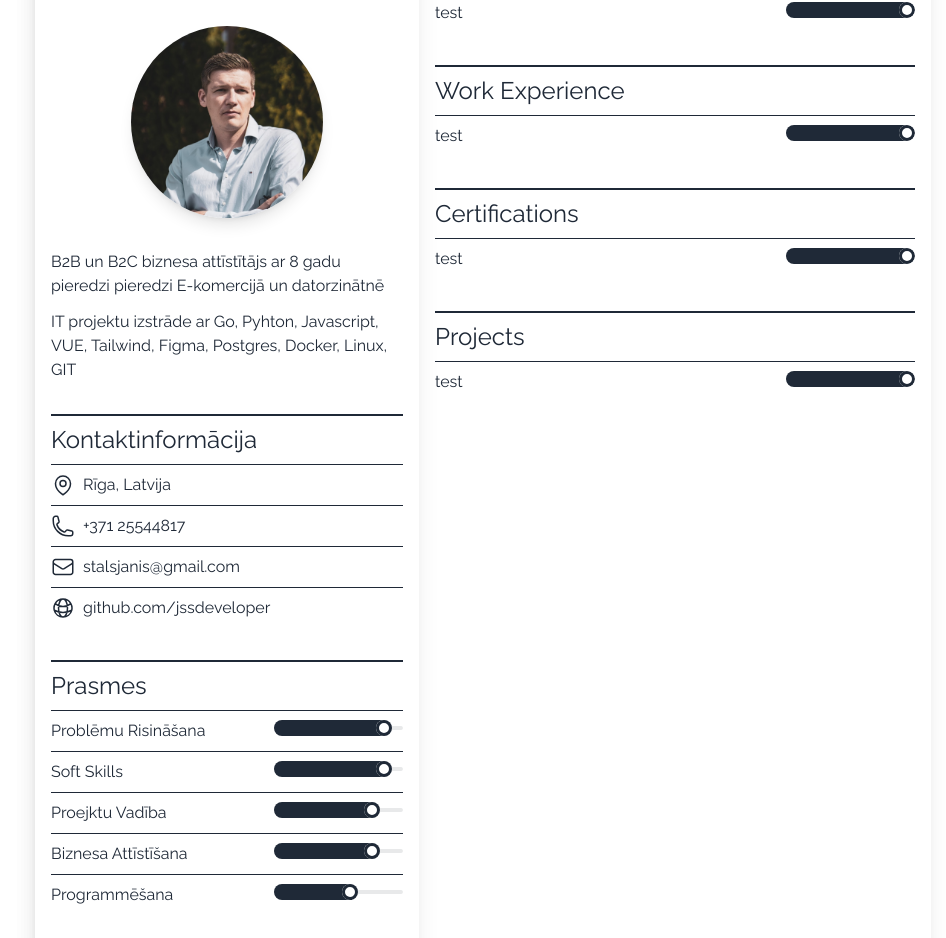
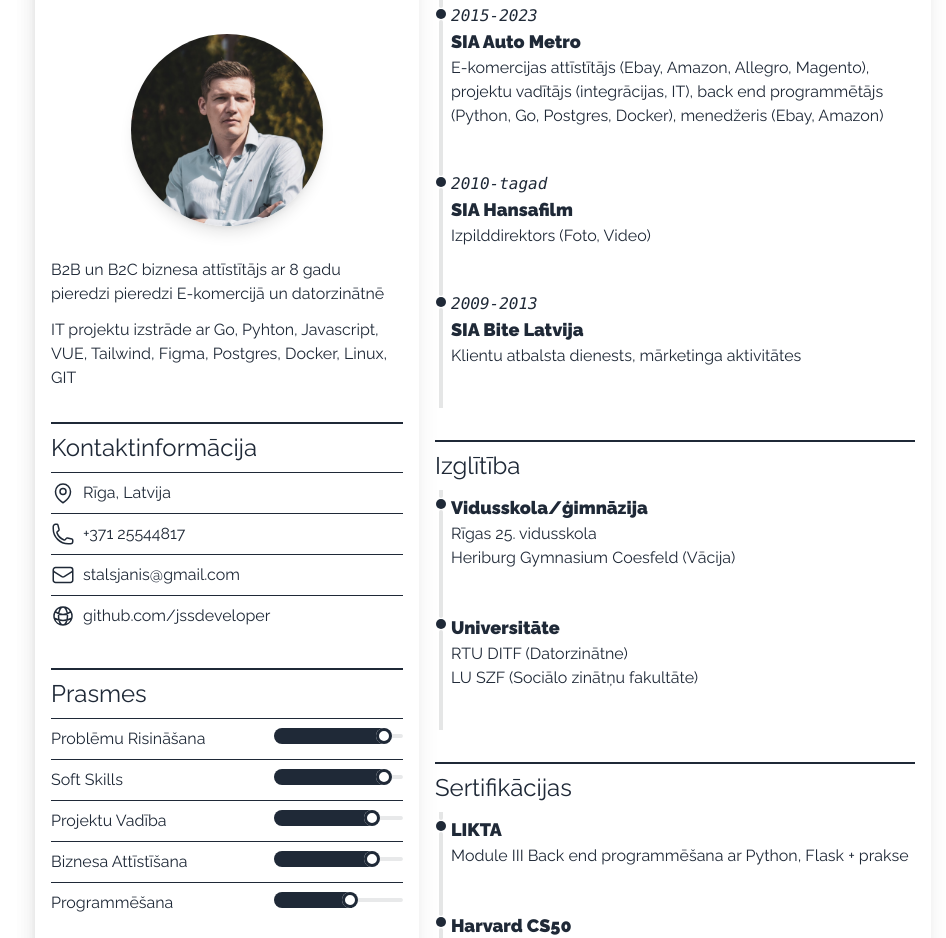
Before and after one commit to jssdeveloper/cv_vue, a Vue app: page / in a window 1280 px wide. Shown: the part 174-1112 px from the top of the page, without its empty margins (157-1103 px from the left). Built offline with nearby package versions, Linux system fonts and the light colour scheme; a web font is replaced by a local one.

Commit message:
Right side added

```diff
--- a/src/components/MetricsRight.vue
+++ b/src/components/MetricsRight.vue
@@ -1,61 +1,180 @@
 <template>
     <div>
+
+        <!-- Work experience -->
         <div class="my-8">
             <div class="grid grid-cols-5 border-t-2 border-base-content py-2">
                 <div class=" flex col-span-4 text-2xl items-center gap-2">
-                    <div> Education</div>
-                </div>
-            </div>
-            <div class="flex justify-between border-t border-base-content py-2">
-                <div> test</div>
-                <div><input type="range" disabled="true" min="0" max="100" value="100" class="range range-xs" step="10" />
-                </div>
+                    <div>{{ metrics.metricsRight.workExperience[translations.language] }}</div>
                 </div>
             </div>
 
+            <ul class="timeline timeline-snap-icon timeline-compact timeline-vertical">
+                <li>
+                    <hr />
+                    <div class="timeline-middle">
+                        <svg clip-rule="evenodd" fill-rule="evenodd" stroke-linejoin="round" stroke-miterlimit="2"
+                            viewBox="0 0 24 24" class="w-3 h-3 fill-current" xmlns="http://www.w3.org/2000/svg">
+                            <circle cx="11.998" cy="11.998" fill-rule="nonzero" r="9.998" />
+                        </svg>
+                    </div>
+                    <div class="timeline-end mb-10">
+                        <time class="font-mono italic">2015-2023</time>
+                        <div class="text-lg font-black">SIA Auto Metro</div>
+                        {{ metrics.metricsRight.autoMetro[translations.language] }}
+                    </div>
+                    <hr />
+                </li>
 
+                <li>
+                    <hr />
+                    <div class="timeline-middle">
+                        <svg clip-rule="evenodd" fill-rule="evenodd" stroke-linejoin="round" stroke-miterlimit="2"
+                            viewBox="0 0 24 24" class="w-3 h-3 fill-current" xmlns="http://www.w3.org/2000/svg">
+                            <circle cx="11.998" cy="11.998" fill-rule="nonzero" r="9.998" />
+                        </svg>
+                    </div>
+                    <div class="timeline-end mb-10">
+                        <time class="font-mono italic">2010-{{ metrics.metricsRight.now[translations.language] }}</time>
+                        <div class="text-lg font-black">SIA Hansafilm</div>
+                        {{ metrics.metricsRight.hansafilm[translations.language] }}
+                    </div>
+                    <hr />
+                </li>
+
+                <li>
+                    <hr />
+                    <div class="timeline-middle">
+                        <svg clip-rule="evenodd" fill-rule="evenodd" stroke-linejoin="round" stroke-miterlimit="2"
+                            viewBox="0 0 24 24" class="w-3 h-3 fill-current" xmlns="http://www.w3.org/2000/svg">
+                            <circle cx="11.998" cy="11.998" fill-rule="nonzero" r="9.998" />
+                        </svg>
+                    </div>
+                    <div class="timeline-end mb-10">
+                        <time class="font-mono italic">2009-2013</time>
+                        <div class="text-lg font-black">SIA Bite Latvija</div>
+                        {{ metrics.metricsRight.bite[translations.language] }}
+                    </div>
+                    <hr />
+                </li>
+            </ul>
+        </div>
+        <!-- End of Work experience -->
+
+
+        <!--  Education -->
         <div class="my-8">
             <div class="grid grid-cols-5 border-t-2 border-base-content py-2">
                 <div class=" flex col-span-4 text-2xl items-center gap-2">
-                    <div> Work Experience</div>
-                </div>
-            </div>
-            <div class="flex justify-between border-t border-base-content py-2">
-                <div> test</div>
-                <div><input type="range" disabled="true" min="0" max="100" value="100" class="range range-xs" step="10" />
-                </div>
+                    <div>{{ metrics.metricsRight.education[translations.language] }}</div>
                 </div>
             </div>
 
+            <ul class="timeline timeline-snap-icon timeline-compact timeline-vertical">
+                <li>
+                    <hr />
+                    <div class="timeline-middle">
+                        <svg clip-rule="evenodd" fill-rule="evenodd" stroke-linejoin="round" stroke-miterlimit="2"
+                            viewBox="0 0 24 24" class="w-3 h-3 fill-current" xmlns="http://www.w3.org/2000/svg">
+                            <circle cx="11.998" cy="11.998" fill-rule="nonzero" r="9.998" />
+                        </svg>
+                    </div>
+                    <div class="timeline-end mb-10">
+                        <div class="text-lg font-black">{{ metrics.metricsRight.secondarySchool[translations.language] }}
+                        </div>
+                        <ul>
+                            <li>{{ metrics.metricsRight.school1[translations.language] }}</li>
+                            <li>{{ metrics.metricsRight.school2[translations.language] }}</li>
+                        </ul>
+                    </div>
+                    <hr />
+                </li>
+                <li>
+                    <hr />
+                    <div class="timeline-middle">
+                        <svg clip-rule="evenodd" fill-rule="evenodd" stroke-linejoin="round" stroke-miterlimit="2"
+                            viewBox="0 0 24 24" class="w-3 h-3 fill-current" xmlns="http://www.w3.org/2000/svg">
+                            <circle cx="11.998" cy="11.998" fill-rule="nonzero" r="9.998" />
+                        </svg>
+                    </div>
+                    <div class="timeline-end mb-10">
+                        <div class="text-lg font-black">{{ metrics.metricsRight.university[translations.language] }}</div>
+                        <ul>
+                            <li>{{ metrics.metricsRight.university1[translations.language] }}</li>
+                            <li>{{ metrics.metricsRight.university2[translations.language] }}</li>
+                        </ul>
+                    </div>
+                    <hr />
+                </li>
+            </ul>
+        </div>
+        <!-- End of Education -->
 
+
+        <!--  Certifications -->
         <div class="my-8">
             <div class="grid grid-cols-5 border-t-2 border-base-content py-2">
                 <div class=" flex col-span-4 text-2xl items-center gap-2">
-                    <div> Certifications</div>
-                </div>
-            </div>
-            <div class="flex justify-between border-t border-base-content py-2">
-                <div> test</div>
-                <div><input type="range" disabled="true" min="0" max="100" value="100" class="range range-xs" step="10" />
-                </div>
+                    <div>{{ metrics.metricsRight.certifications[translations.language] }}</div>
                 </div>
             </div>
 
-        <div class="my-8">
-            <div class="grid grid-cols-5 border-t-2 border-base-content py-2">
-                <div class=" flex col-span-4 text-2xl items-center gap-2">
-                    <div>Projects</div>
+            <ul class="timeline timeline-snap-icon timeline-compact timeline-vertical">
+                <li>
+                    <hr />
+                    <div class="timeline-middle">
+                        <svg clip-rule="evenodd" fill-rule="evenodd" stroke-linejoin="round" stroke-miterlimit="2"
+                            viewBox="0 0 24 24" class="w-3 h-3 fill-current" xmlns="http://www.w3.org/2000/svg">
+                            <circle cx="11.998" cy="11.998" fill-rule="nonzero" r="9.998" />
+                        </svg>
                     </div>
+                    <div class="timeline-end mb-10">
+                        <div class="text-lg font-black">LIKTA</div>
+                        {{ metrics.metricsRight.certification1[translations.language] }}
                     </div>
-            <div class="flex justify-between border-t border-base-content py-2">
-                <div> test</div>
-                <div><input type="range" disabled="true" min="0" max="100" value="100" class="range range-xs" step="10" />
+                    <hr />
+                </li>
+                <li>
+                    <hr />
+                    <div class="timeline-middle">
+                        <svg clip-rule="evenodd" fill-rule="evenodd" stroke-linejoin="round" stroke-miterlimit="2"
+                            viewBox="0 0 24 24" class="w-3 h-3 fill-current" xmlns="http://www.w3.org/2000/svg">
+                            <circle cx="11.998" cy="11.998" fill-rule="nonzero" r="9.998" />
+                        </svg>
                     </div>
+                    <div class="timeline-end mb-10">
+                        <div class="text-lg font-black">Harvard CS50</div>
+                        {{ metrics.metricsRight.certification2[translations.language] }}
                     </div>
+                    <hr />
+                </li>
+
+            </ul>
         </div>
+        <!-- End of Certifications -->
+
+
+        <div class="flex flex-wrap gap-2 py-2">
+            <button v-for="t in technologies" :key="t"
+                class="outline rounded px-4 cursor-default odd:bg-neutral-content odd:text-neutral">{{ t
+                }}</button>
+
+
+        </div>
+
+
+
 
 
     </div>
 </template>
 
-<script setup></script>
+<script setup>
+import { ref } from 'vue';
+const technologies = ref(["Python", "Django", "Flask", "Pandas", "Go", "Echo", "Fiber", "Sqlx", "Gorm", "Javascript", "Vue", "Docker", "Docker Compose", "Postgres", "Sqlite", "Linux"])
+import { useMetricsRight } from "@/store/metricsrightstore"
+import { useTranslationStore } from "@/store/translations"
+const metrics = useMetricsRight()
+const translations = useTranslationStore()
+
+</script>
--- a/src/store/metricsleftstore.js
+++ b/src/store/metricsleftstore.js
@@ -7,7 +7,7 @@ export const useMetricsLeftStore = defineStore("useMetricsLeftStore", () => {
     location: { En: "Riga, Latvia", Lv: "Rīga, Latvija" },
     skills: { En: "Skills", Lv: "Prasmes" },
     problemSolving: { En: "Problem Solving", Lv: "Problēmu Risināšana" },
-    projectManagment: { En: "Project Managment", Lv: "Proejktu Vadība" },
+    projectManagment: { En: "Project Managment", Lv: "Projektu Vadība" },
     softSkills: { En: "Soft Skills", Lv: "Soft Skills" },
     businessDevelopment: {
       En: "Business Development",
--- /dev/null
+++ b/src/store/metricsrightstore.js
@@ -0,0 +1,50 @@
+import { ref } from "vue";
+import { defineStore } from "pinia";
+
+export const useMetricsRight = defineStore("useMetricsRightStore", () => {
+  const metricsRight = ref({
+    workExperience: { En: "Work Experience", Lv: "Darba Pieredze" },
+    autoMetro: {
+      En: "E-Commerce developer (Ebay, Amazon, Allegro, Magento), project lead (Integration, IT), back end developer (Python, Go, Postgres, Docker), account manager (Ebay, Amazon)",
+      Lv: "E-komercijas attīstītājs (Ebay, Amazon, Allegro, Magento), projektu vadītājs (integrācijas, IT), back end programmētājs (Python, Go, Postgres, Docker), menedžeris (Ebay, Amazon)",
+    },
+    hansafilm: { En: "CEO (Photo/Video)", Lv: "Izpilddirektors (Foto, Video)" },
+    bite: {
+      En: "Customer Support manager, marketing activities",
+      Lv: "Klientu atbalsta dienests, mārketinga aktivitātes",
+    },
+    education: { En: "Education", Lv: "Izglītība" },
+    secondarySchool: {
+      En: "Secondary school/gymnasium",
+      Lv: "Vidusskola/ģimnāzija",
+    },
+    school1: { En: "Riga 25th secondary school", Lv: "Rīgas 25. vidusskola" },
+    school2: {
+      En: "Heriburg Gymnasium Coesfeld (Germany)",
+      Lv: "Heriburg Gymnasium Coesfeld (Vācija)",
+    },
+    university: { En: "University", Lv: "Universitāte" },
+    university1: {
+      En: "RTU DITF (Computer Science)",
+      Lv: "RTU DITF (Datorzinātne)",
+    },
+    university2: {
+      En: "LU SZF (Faculyt of social science)",
+      Lv: "LU SZF (Sociālo zinātņu fakultāte)",
+    },
+    certifications: { En: "Certifications", Lv: "Sertifikācijas" },
+    certification1: {
+      En: "Module III Back end Development with Python, Flask + Internshp",
+      Lv: "Module III Back end programmēšana ar Python, Flask + prakse",
+    },
+    certification2: {
+      En: "Introduction to Computer Science (C, Python, SQL)",
+      Lv: "Ievads Datorzinātnē (C, Python, SQL)",
+    },
+    now: { En: "now", Lv: "tagad" },
+  });
+
+  return {
+    metricsRight,
+  };
+});
```
Also changed, not shown: src/App.vue (+16 -3 lines), src/components/PageFooter.vue (+8 -1 lines), 1 other file (tests, documents, lock files or other folders). Lines whose indentation alone changed are shown as unchanged.
